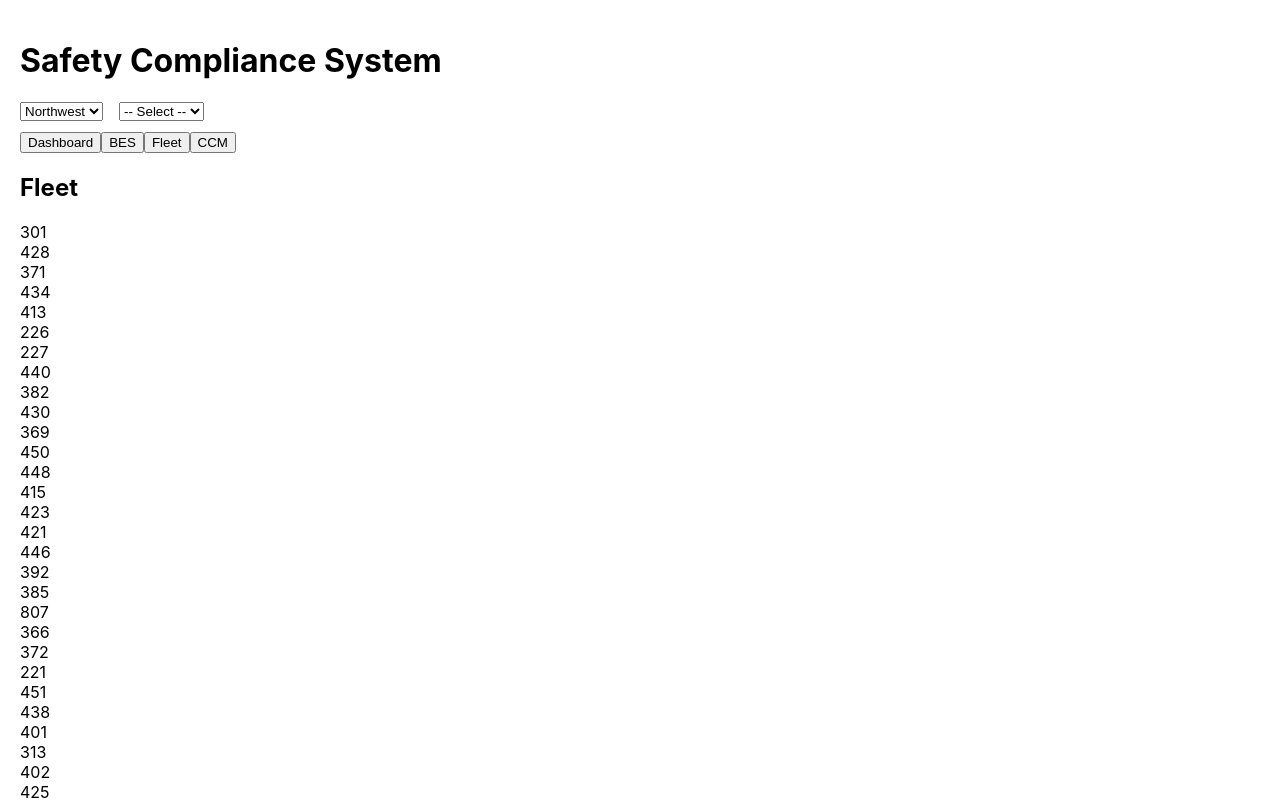
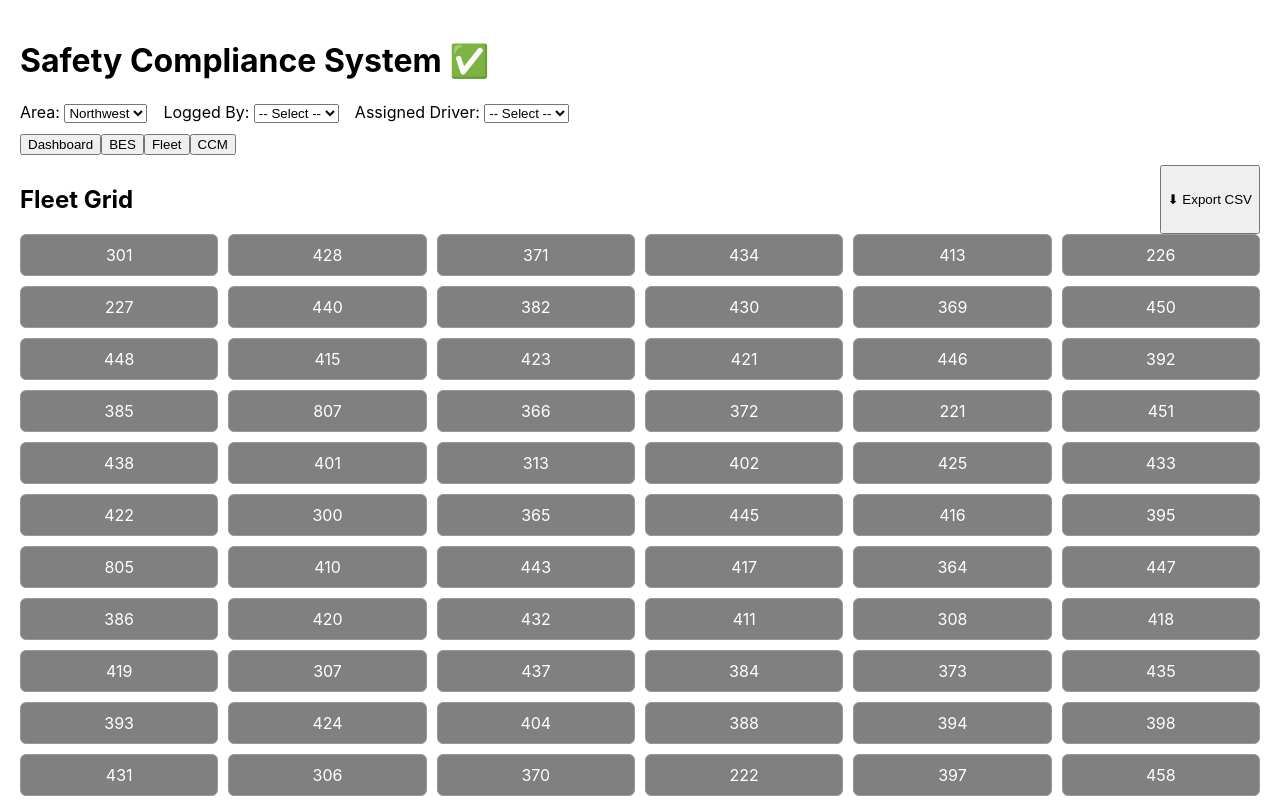
Before and after one commit to drewworkfirststudent-droid/safety-app, a React (Create React App) app: page / in a window 1280 px wide. Both pictures are taken after a click on the button "Fleet". Shown: the top 800 px of the page. Built offline with nearby package versions, Linux system fonts and the light colour scheme.

Commit message:
Stable build

```diff
--- a/src/App.js
+++ b/src/App.js
@@ -13,16 +13,17 @@ const STAFF = [
   "Drew",
   "Courtney",
   "Brandi",
+  "Tony",
   "Lee",
   "Johnny",
-  "Mike",
-  "Kris",
-  "Josh",
-  "Jonathan"
+  "Mike"
 ];
 
 function downloadCSV(filename, rows) {
-  const csv = rows.map(r => r.map(c => `"${c ?? ""}"`).join(",")).join("\n");
+  const csv = rows
+    .map(r => r.map(cell => `"${cell ?? ""}"`).join(","))
+    .join("\n");
+
   const blob = new Blob([csv], { type: "text/csv" });
   const url = URL.createObjectURL(blob);
   const a = document.createElement("a");
@@ -41,23 +42,26 @@ export default function App() {
   const [tab, setTab] = useState("dashboard");
   const [area, setArea] = useState("Northwest");
   const [loggedBy, setLoggedBy] = useState("");
-  const [oosBuses, setOosBuses] = useState([]);
 
   const allBuses =
     area === "Northwest"
       ? NW_BUSES.map(String)
       : SE_BUSES.map(String);
 
+  const [oosBuses, setOosBuses] = useState([]);
   const activeBuses = allBuses.filter(b => !oosBuses.includes(b));
 
   const [busDrivers, setBusDrivers] = useState({});
   const [currentDriver, setCurrentDriver] = useState("");
+
   const [besResults, setBesResults] = useState({});
   const [fleetResults, setFleetResults] = useState({});
+
   const [selectedBesBus, setSelectedBesBus] = useState(null);
   const [selectedFleetBus, setSelectedFleetBus] = useState(null);
 
-  const isFriday = new Date().getDay() === 5;
+  const today = new Date().getDay();
+  const isFriday = today === 5;
 
   const fleetTemplate = {
     extinguisher: false,
@@ -113,50 +117,100 @@ export default function App() {
     b => isFriday && fleetResults[b]?.status !== STATUS.COMPLETE
   );
 
-  const totalViolations = new Set([...besViolations, ...fleetViolations]).size;
+  const totalViolations = new Set([
+    ...besViolations,
+    ...fleetViolations
+  ]).size;
 
-  const besPercent =
-    Math.round((Object.values(besResults).filter(v => v?.status).length / activeBuses.length) * 100) || 0;
+  // CSV EXPORTS
+  const exportBES = () => {
+    const headers = ["Bus", "Assigned Driver", "Logged By", "Status", "Date/Time"];
 
-  const fleetPercent =
-    Math.round((Object.values(fleetResults).filter(v => v?.status === STATUS.COMPLETE).length / activeBuses.length) * 100) || 0;
-
-  const savedCCM = JSON.parse(localStorage.getItem(`ccm-progress-${area}`) || "{}");
-  const ccmDone = Object.keys(savedCCM.results || {}).length;
-
-  const exportBES = () => {
-    const rows = activeBuses.map(bus => [
+    const rows = activeBuses.map(bus => {
+      const d = besResults[bus] || {};
+      return [
         bus,
         busDrivers[bus] || "",
-      besResults[bus]?.status || "NOT_STARTED"
-    ]);
-    downloadCSV(`BES-${area}.csv`, [["Bus","Driver","Status"], ...rows]);
+        d.loggedBy || "",
+        d.status || "NOT_STARTED",
+        formatDate(d.timestamp)
+      ];
+    });
+
+    const dateStr = new Date().toISOString().slice(0, 10);
+    downloadCSV(`BES-${area}-${dateStr}.csv`, [headers, ...rows]);
   };
 
   const exportFleet = () => {
-    const rows = activeBuses.map(bus => [
+    const headers = [
+      "Bus",
+      "Assigned Driver",
+      "Logged By",
+      "Extinguisher",
+      "Registration",
+      "Insurance",
+      "First Aid",
+      "Body Fluid",
+      "Collision Packet",
+      "Status",
+      "Date/Time"
+    ];
+
+    const rows = activeBuses.map(bus => {
+      const d = fleetResults[bus] || {};
+
+      return [
         bus,
         busDrivers[bus] || "",
-      fleetResults[bus]?.status || "NOT_STARTED"
-    ]);
-    downloadCSV(`Fleet-${area}.csv`, [["Bus","Driver","Status"], ...rows]);
+        d.loggedBy || "",
+        d.extinguisher ? "YES" : "NO",
+        d.registration ? "YES" : "NO",
+        d.insurance ? "YES" : "NO",
+        d.firstAid ? "YES" : "NO",
+        d.bodyFluid ? "YES" : "NO",
+        d.collisionPacket ? "YES" : "NO",
+        d.status || "NOT_STARTED",
+        formatDate(d.timestamp)
+      ];
+    });
+
+    const dateStr = new Date().toISOString().slice(0, 10);
+    downloadCSV(`Fleet-${area}-${dateStr}.csv`, [headers, ...rows]);
   };
 
   return (
     <div style={{ padding: 20 }}>
-      <h1>Safety Compliance System</h1>
+      <h1>Safety Compliance System ✅</h1>
 
-      {/* HEADER */}
-      <div style={{ display: "flex", gap: 16, marginBottom: 10 }}>
+      {/* AREA + LOGGED BY */}
+      <div style={{ display: "flex", gap: 16, flexWrap: "wrap", marginBottom: 10 }}>
+        <div>
+          Area:&nbsp;
           <select value={area} onChange={(e) => setArea(e.target.value)}>
             <option>Northwest</option>
             <option>Southeast</option>
           </select>
+        </div>
 
+        <div>
+          Logged By:&nbsp;
           <select value={loggedBy} onChange={(e) => setLoggedBy(e.target.value)}>
             <option value="">-- Select --</option>
-          {STAFF.map(s => <option key={s}>{s}</option>)}
+            {STAFF.map(s => (
+              <option key={s}>{s}</option>
+            ))}
           </select>
+        </div>
+
+        <div>
+          Assigned Driver:&nbsp;
+          <select value={currentDriver} onChange={(e) => setCurrentDriver(e.target.value)}>
+            <option value="">-- Select --</option>
+            {["Smith", "Johnson", "Williams", "Brown", "Jones"].map(d => (
+              <option key={d}>{d}</option>
+            ))}
+          </select>
+        </div>
       </div>
 
       {/* TABS */}
@@ -173,49 +227,180 @@ export default function App() {
           <h2>Dashboard</h2>
 
           {isFriday && (
-            <div style={{ background: "#ffcccc", padding: 10 }}>
-              ALERT: {totalViolations} violations
+            <div style={{ background: "#ffcccc", padding: 10, marginBottom: 10 }}>
+              🚨 {totalViolations} TOTAL VIOLATIONS
               <div>BES: {besViolations.length}</div>
               <div>Fleet: {fleetViolations.length}</div>
             </div>
           )}
 
-          <div>Total: {allBuses.length}</div>
-          <div>Active: {activeBuses.length}</div>
-          <div>OOS: {oosBuses.length}</div>
+          <div>Active Buses: {activeBuses.length}</div>
+          <div>OOS Buses: {oosBuses.length}</div>
 
-          <div>BES: {besPercent}%</div>
-          <div>Fleet: {fleetPercent}%</div>
-
-          <div>
-            CCM: {Math.round((ccmDone / activeBuses.length) * 100) || 0}% —
-            {ccmDone === activeBuses.length
-              ? "Complete"
-              : `${activeBuses.length - ccmDone} remaining`}
-          </div>
-
-          <button onClick={exportBES}>Export BES</button>
-          <button onClick={exportFleet}>Export Fleet</button>
+          <h3>Export All</h3>
+          <button onClick={exportBES} style={{ marginRight: 10 }}>
+            ⬇ BES CSV
+          </button>
+          <button onClick={exportFleet}>
+            ⬇ Fleet CSV
+          </button>
         </div>
       )}
 
-      {/* BES */}
+      {/* BES GRID */}
       {tab === "bes" && (
         <div>
-          <h2>BES</h2>
-          {activeBuses.map(b => (
-            <div key={b}>{b}</div>
+          <div style={{ display: "flex", justifyContent: "space-between" }}>
+            <h2>BES Grid</h2>
+            <button onClick={exportBES}>⬇ Export CSV</button>
+          </div>
+
+          <div style={{ display: "grid", gridTemplateColumns: "repeat(6, 1fr)", gap: 10 }}>
+            {activeBuses.map(bus => {
+              const data = besResults[bus];
+              const violation = besViolations.includes(bus);
+
+              return (
+                <div
+                  key={bus}
+                  onClick={() => setSelectedBesBus(bus)}
+                  style={{
+                    padding: 10,
+                    background: getColor(data?.status),
+                    border: violation ? "3px solid red" : "1px solid #999",
+                    color: "white",
+                    textAlign: "center",
+                    cursor: "pointer",
+                    borderRadius: 6
+                  }}
+                >
+                  {bus}
+                </div>
+              );
+            })}
+          </div>
+
+          {selectedBesBus && (
+            <div style={{ marginTop: 16 }}>
+              <h3>Bus {selectedBesBus}</h3>
+
+              <button
+                onClick={() => {
+                  if (!loggedBy) return alert("Select Logged By");
+
+                  assignDriver(selectedBesBus);
+                  setBesResults(p => ({
+                    ...p,
+                    [selectedBesBus]: {
+                      status: STATUS.COMPLETE,
+                      loggedBy,
+                      timestamp: Date.now()
+                    }
+                  }));
+                }}
+              >
+                Tag ✅
+              </button>
+
+              <button
+                style={{ marginLeft: 10 }}
+                onClick={() => {
+                  if (!loggedBy) return alert("Select Logged By");
+
+                  assignDriver(selectedBesBus);
+                  setBesResults(p => ({
+                    ...p,
+                    [selectedBesBus]: {
+                      status: STATUS.FAILED,
+                      loggedBy,
+                      timestamp: Date.now()
+                    }
+                  }));
+                }}
+              >
+                Missing ❌
+              </button>
+            </div>
+          )}
+        </div>
+      )}
+
+      {/* FLEET GRID */}
+      {tab === "fleet" && (
+        <div>
+          <div style={{ display: "flex", justifyContent: "space-between" }}>
+            <h2>Fleet Grid</h2>
+            <button onClick={exportFleet}>⬇ Export CSV</button>
+          </div>
+
+          <div style={{ display: "grid", gridTemplateColumns: "repeat(6, 1fr)", gap: 10 }}>
+            {activeBuses.map(bus => {
+              const data = fleetResults[bus];
+              const violation = fleetViolations.includes(bus);
+
+              return (
+                <div
+                  key={bus}
+                  onClick={() => setSelectedFleetBus(bus)}
+                  style={{
+                    padding: 10,
+                    background: getColor(data?.status),
+                    border: violation ? "3px solid red" : "1px solid #999",
+                    color: "white",
+                    textAlign: "center",
+                    cursor: "pointer",
+                    borderRadius: 6
+                  }}
+                >
+                  {bus}
+                </div>
+              );
+            })}
+          </div>
+
+          {selectedFleetBus && (
+            <div style={{ marginTop: 16 }}>
+              <h3>Bus {selectedFleetBus}</h3>
+
+              {Object.keys(fleetTemplate).map(k => (
+                <div key={k}>
+                  <label>
+                    <input
+                      type="checkbox"
+                      checked={fleetResults[selectedFleetBus]?.[k] || false}
+                      onChange={(e) => {
+                        if (!loggedBy) return alert("Select Logged By");
+
+                        assignDriver(selectedFleetBus);
+
+                        setFleetResults(p => {
+                          const existing = p[selectedFleetBus] || { ...fleetTemplate };
+                          const updated = { ...existing, [k]: e.target.checked };
+
+                          const allChecked = Object.keys(fleetTemplate).every(key => updated[key]);
+                          const anyChecked = Object.keys(fleetTemplate).some(key => updated[key]);
+
+                          return {
+                            ...p,
+                            [selectedFleetBus]: {
+                              ...updated,
+                              status: allChecked
+                                ? STATUS.COMPLETE
+                                : anyChecked
+                                ? STATUS.IN_PROGRESS
+                                : STATUS.NOT_STARTED,
+                              loggedBy,
+                              timestamp: Date.now()
+                            }
+                          };
+                        });
+                      }}
+                    /> {k}
+                  </label>
+                </div>
               ))}
             </div>
           )}
-
-      {/* FLEET */}
-      {tab === "fleet" && (
-        <div>
-          <h2>Fleet</h2>
-          {activeBuses.map(b => (
-            <div key={b}>{b}</div>
-          ))}
         </div>
       )}
 
```
Lines whose indentation alone changed are shown as unchanged.
